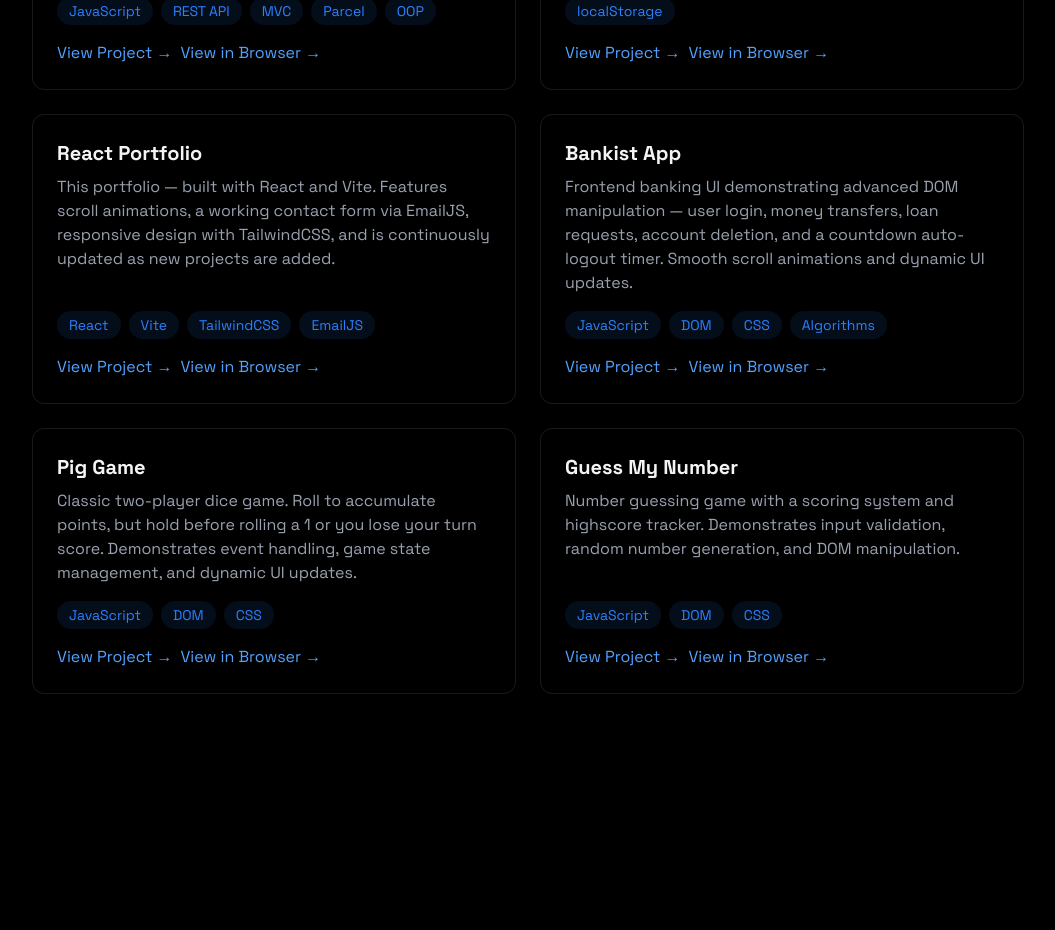
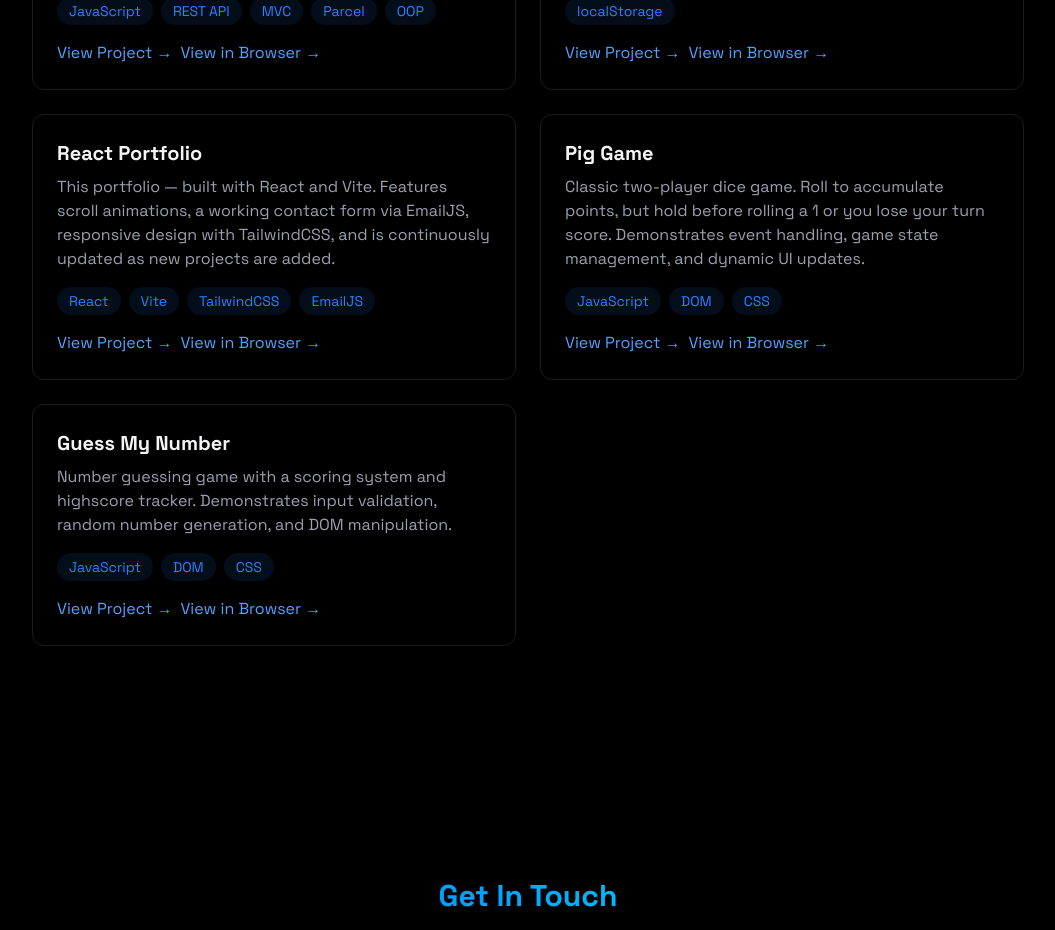
Before and after one commit to DaielCode/Daniel-portfolio, a React (Vite) app: page / in a window 1280 px wide. Shown: the part 3080-4010 px from the top of the page, without its empty margins (112-1167 px from the left). Built offline with nearby package versions, Linux system fonts and the light colour scheme.

Commit message:
Remove Bankist App from projects

```diff
--- a/src/components/Projects.jsx
+++ b/src/components/Projects.jsx
@@ -46,15 +46,6 @@
     tech: ["React", "Vite", "TailwindCSS", "EmailJS"],
     github: "https://github.com/DaielCode/Daniel-portfolio",
     live: "https://daielcode.github.io/Daniel-portfolio/",
-  },
-  {
-    title: "Bankist App",
-    image: null,
-    description:
-      "Frontend banking UI demonstrating advanced DOM manipulation — user login, money transfers, loan requests, account deletion, and a countdown auto-logout timer. Smooth scroll animations and dynamic UI updates.",
-    tech: ["JavaScript", "DOM", "CSS", "Algorithms"],
-    github: "https://github.com/DaielCode/BankApp",
-    live: "https://daielcode.github.io/BankApp/",
   },
   {
     title: "Pig Game",
```
